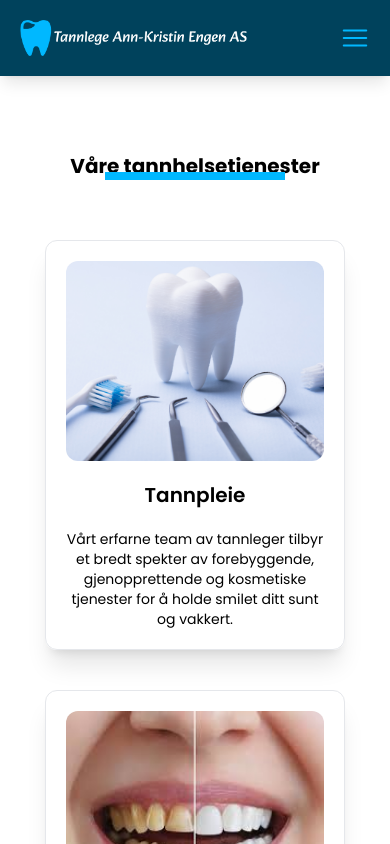
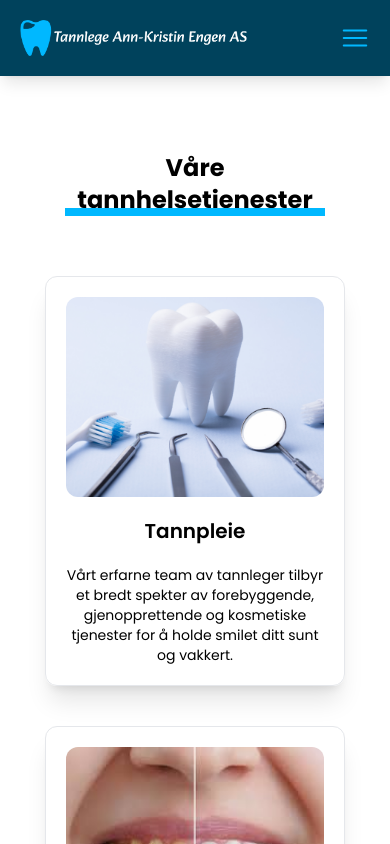
Before and after one commit to MastooraTurkmen/tannglege-engen-as, a Next.js app: page /Tjenester in a window 390 px wide. Shown: the top 844 px of the page. Built offline with nearby package versions, Linux system fonts and the light colour scheme; a web font is replaced by a local one.

Commit message:
makes some changes

```diff
--- a/components/Services.jsx
+++ b/components/Services.jsx
@@ -3,8 +3,8 @@ import ServicesComponents from "./ServicesComponents";
 const Services = () => {
   return (
     <div className="flex m-14 flex-col justify-center text-center items-center text-black">
-      <h1 className="md:text-3xl text-xl font-bold">Våre tannhelsetjenester</h1>
-      <div className="bg-[#00B8FF] mt-[-8px] py-1 md:px-[140px] px-[90px] border-none"></div>
+      <h1 className="md:text-3xl text-2xl font-bold">Våre tannhelsetjenester</h1>
+      <div className="bg-[#00B8FF] mt-[-8px] py-1 md:px-[140px] px-[130px] border-none"></div>
       <ServicesComponents />
     </div>
   );
```
